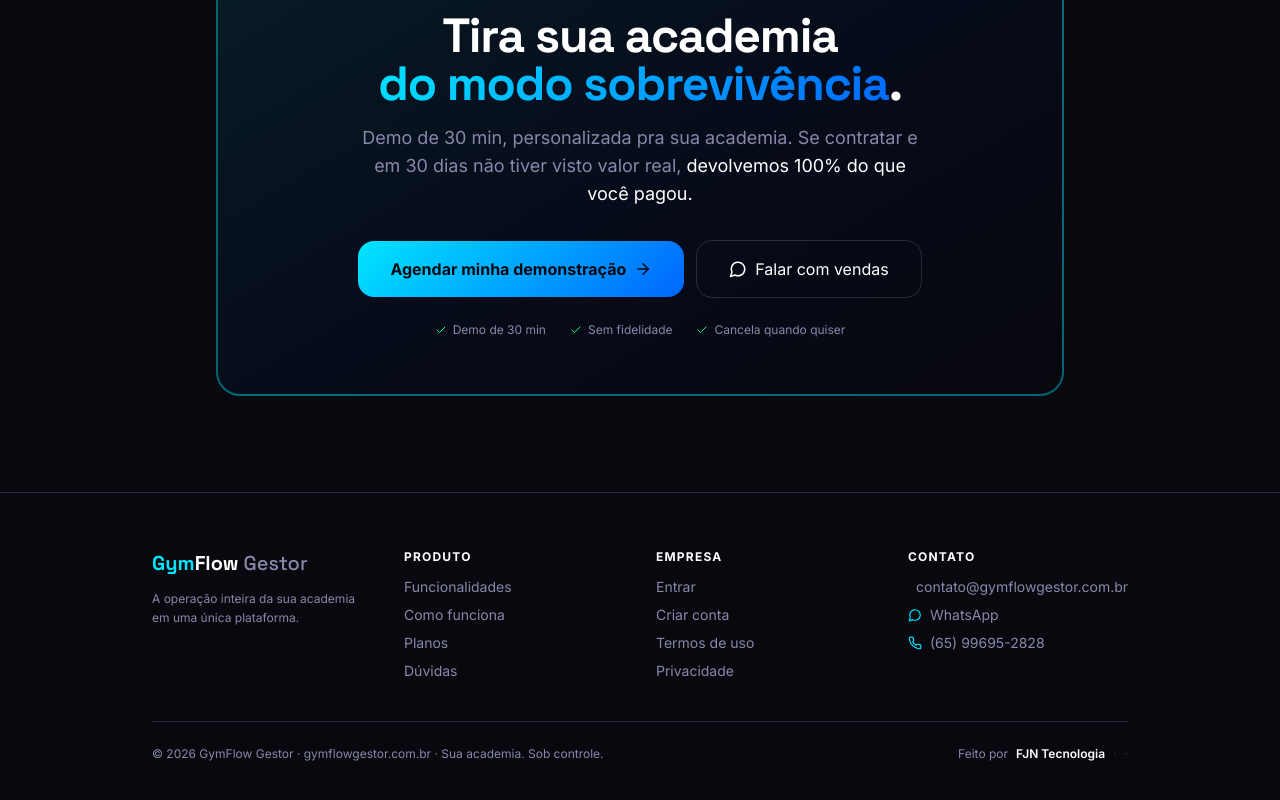
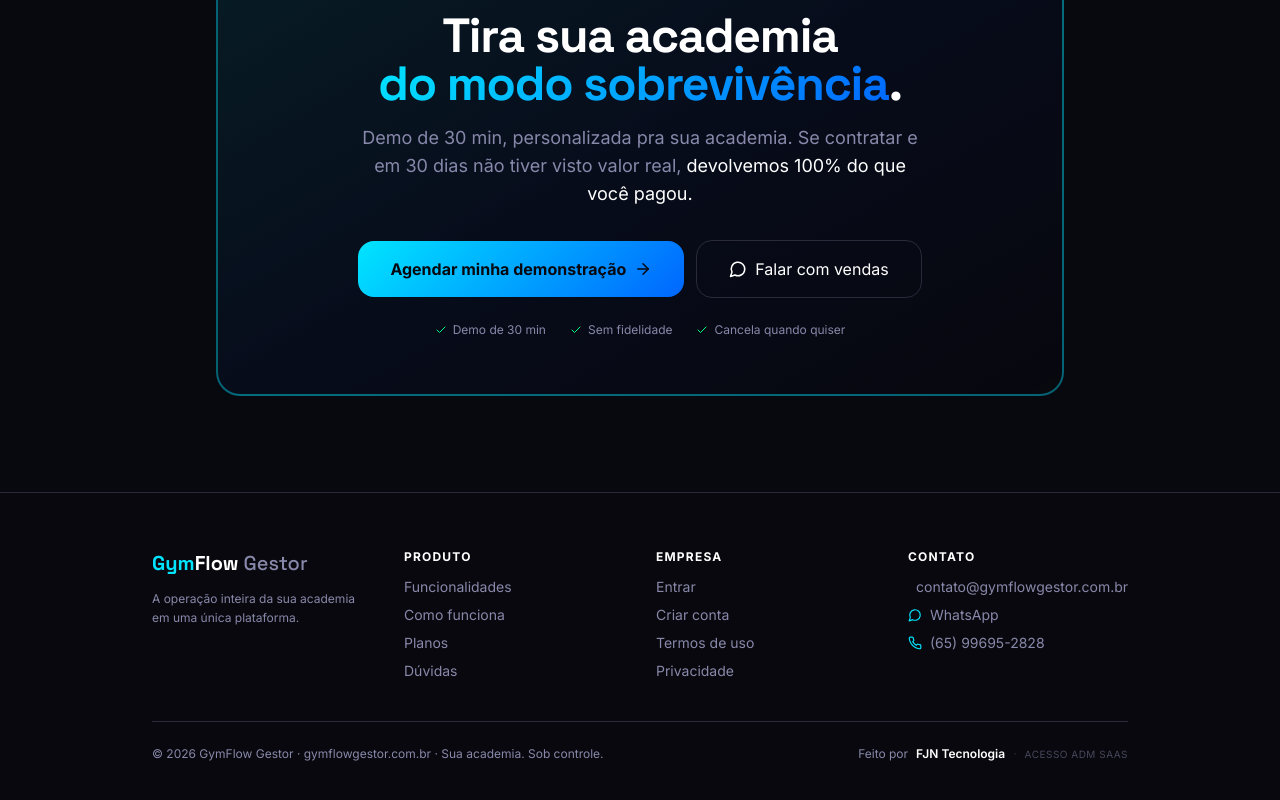
Before and after one commit to fjntecnlogia/gymflow, a Next.js app in the folder apps/web/: page / in a window 1280 px wide. Shown: the part 5614-6414 px from the top of the page. Built offline with nearby package versions, Linux system fonts and the light colour scheme; no server answers.

Commit message:
feat(home): link discreto 'Acesso adm SaaS' no rodapé

```diff
--- a/apps/web/app/(marketing)/page.tsx
+++ b/apps/web/app/(marketing)/page.tsx
@@ -643,11 +643,10 @@
               <span className="text-muted/30">·</span>
               <Link
                 href="/admin"
-                className="text-muted/40 hover:text-muted transition-colors"
-                aria-label="Painel administrativo"
-                title="Painel administrativo"
+                className="text-[10px] text-muted/50 hover:text-muted transition-colors uppercase tracking-wider"
+                title="Painel administrativo SaaS"
               >
-                ·
+                Acesso adm SaaS
               </Link>
             </span>
           </div>
```
